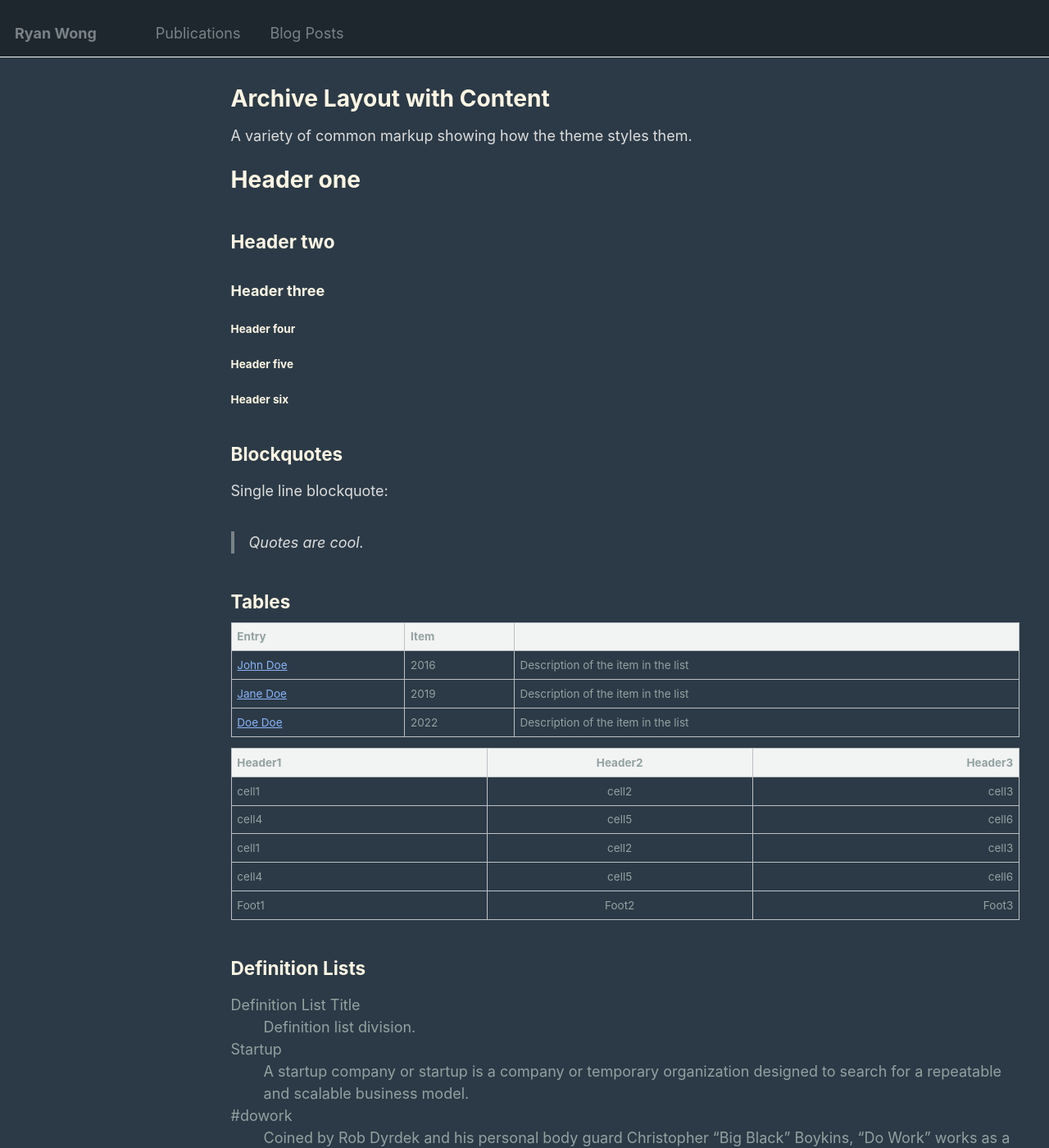
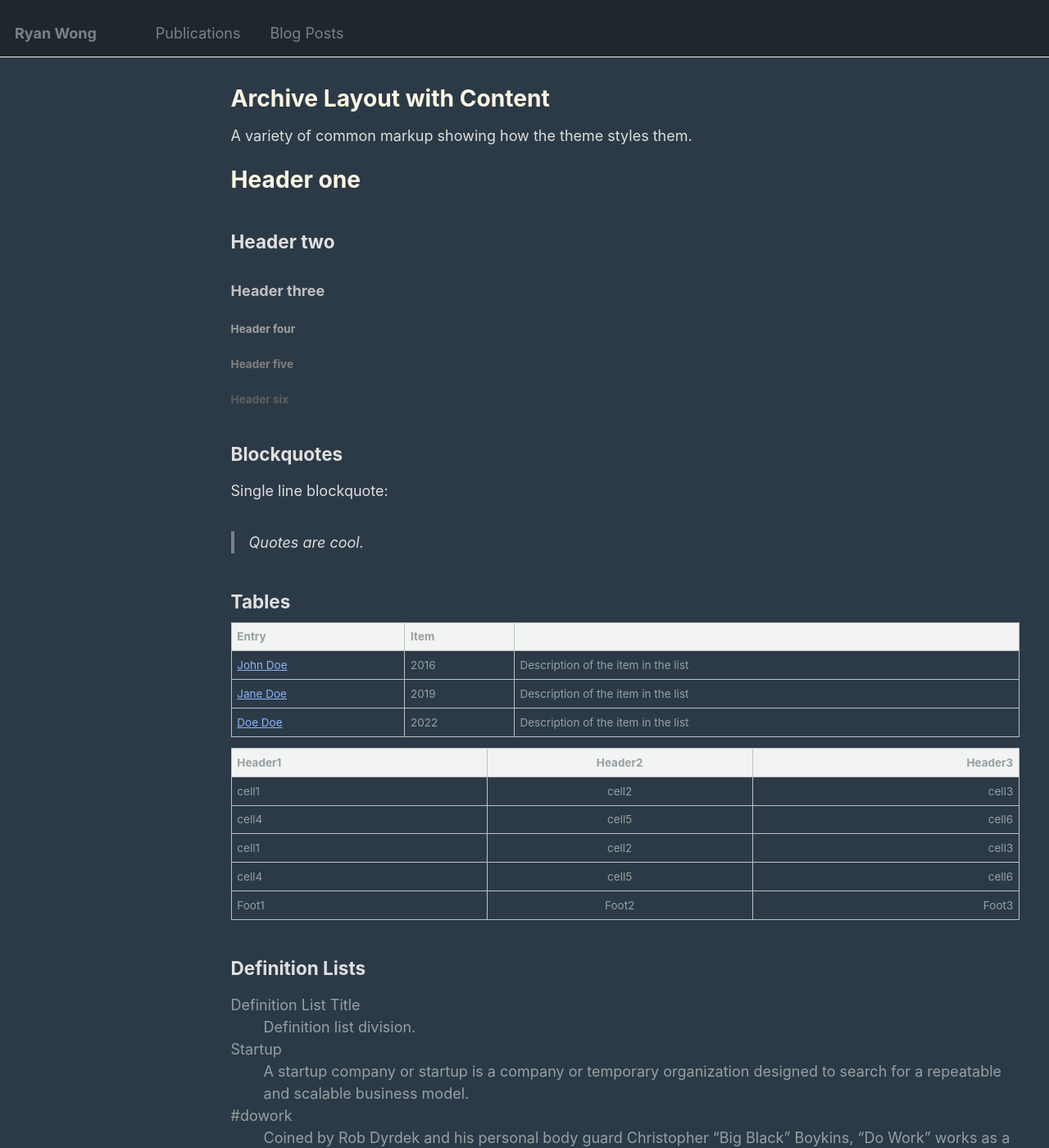
Before and after one commit to ryanwongsa/ryanwongsa.github.io, a Jekyll site: the page built from _pages/archive-layout-with-content.md, in a window 1280 px wide and 1400 px high. Shown: the whole window at 82% size. Built offline with Jekyll 4.4.1, drawn with Linux system fonts in a browser that asks for light colours.

Commit message:
adjusted grays

```diff
--- a/_sass/_dark-mode.scss
+++ b/_sass/_dark-mode.scss
@@ -43,8 +43,35 @@ body {
   }
 
   /* Additional styles for other elements */
-  h1, h2, h3, h4, h5, h6 {
-    color: #fdf6e3; /* Use base3 color for headings */
+  // h1, h2, h3, h4, h5, h6 {
+  //   color: #fdf6e3; /* Use base3 color for headings */
+  // }
+
+  // p {
+  //   color: #dddddd; /* Use base1 color for paragraphs */
+  // }
+  h1 {
+    color: #fdf6e3; /* Whitish */
+  }
+
+  h2 {
+    color: #e0e0e0; /* Light grey */
+  }
+
+  h3 {
+    color: #c0c0c0; /* Slightly darker grey */
+  }
+
+  h4 {
+    color: #a0a0a0; /* Medium grey */
+  }
+
+  h5 {
+    color: #808080; /* Darker grey */
+  }
+
+  h6 {
+    color: #606060; /* Darkest grey */
   }
 
   p {
```
